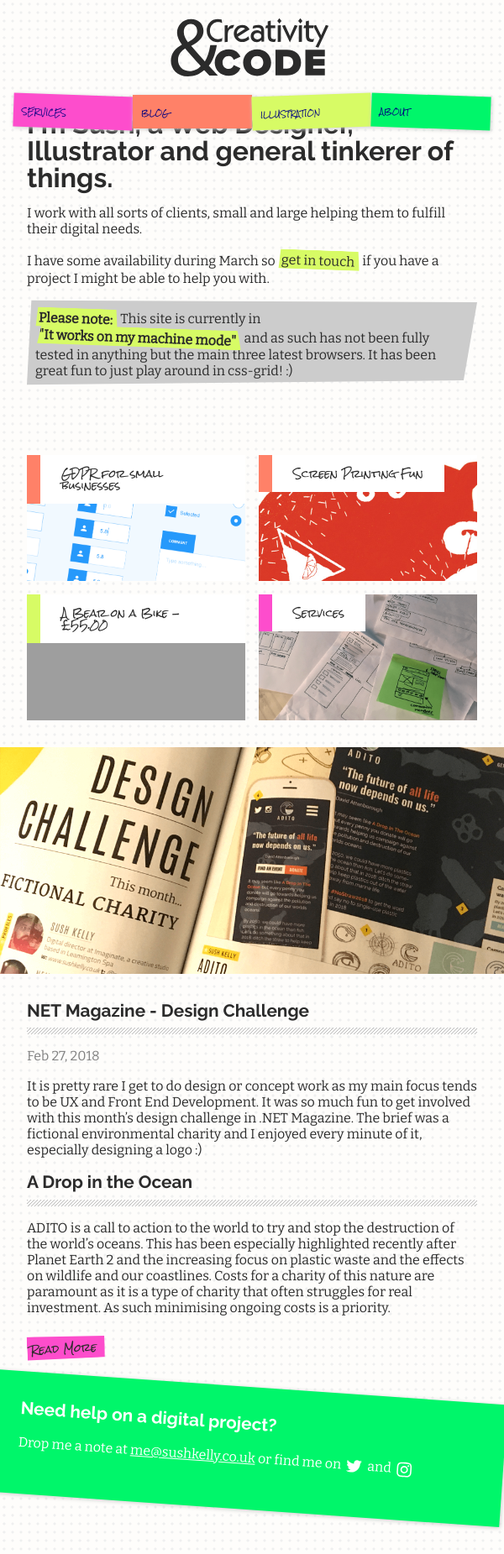
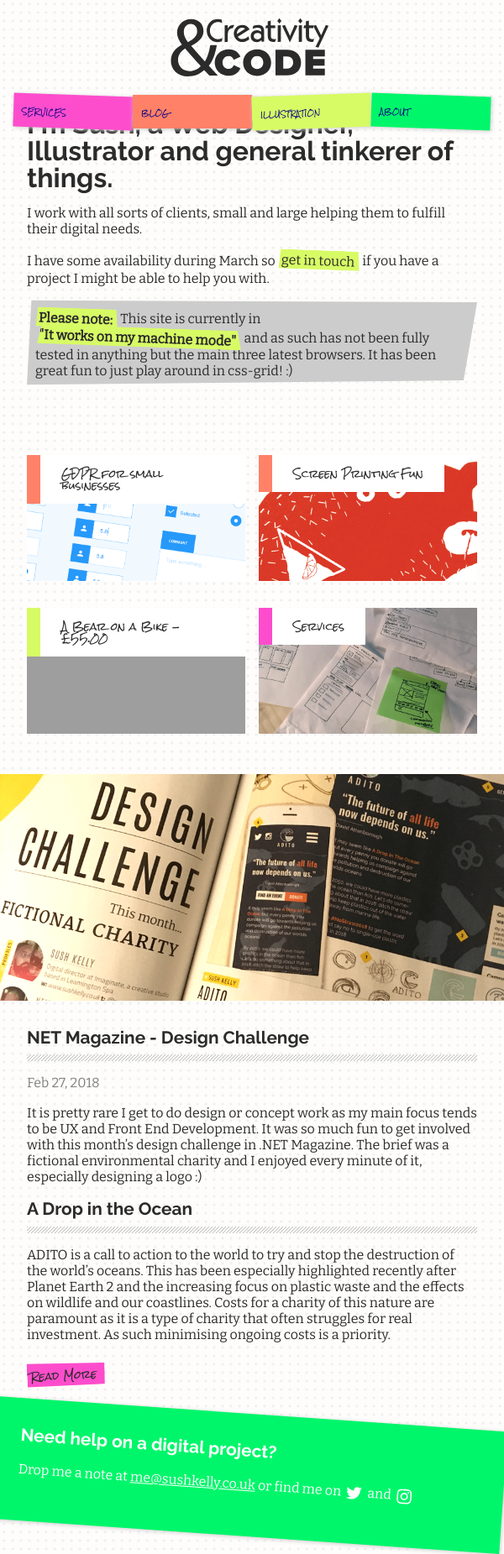
Before and after one commit to maxray/maxray.github.io, a Jekyll site: the page built from index.html, in a window 600 px wide. Shown: the whole page at 84% size. Built offline with Jekyll 4.4.1, drawn with Linux system fonts in a browser that asks for light colours; grey boxes are pictures that could not be loaded.

Commit message:
big upload

```diff
--- a/_sass/_layout.scss
+++ b/_sass/_layout.scss
@@ -302,13 +302,19 @@
 }
 
 #feature article {
-    display: grid;
+      @media only screen and (min-width: 600px) {
+        display: grid;
+    }
+
     grid-gap: 1rem;
     grid-template-columns: repeat(2, 1fr); // grid-template-rows: 1fr 1fr;
 }
 
 #feature article div {
     min-height: 150px;
+      @media only screen and (max-width: 600px) {
+        margin-bottom:1rem;
+    }
 }
 
 #feature article div:nth-child(1) {
```
